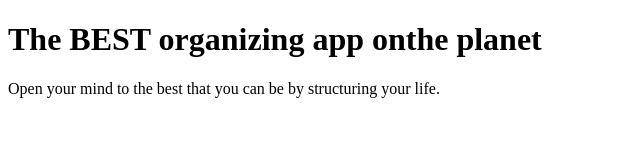
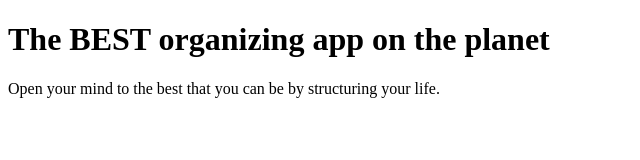
Before and after one commit to itd/Organization-App, a plain HTML site: page Index.html in a window 1280 px wide. Shown: the whole page, without its empty margins (0-640 px from the left). Drawn offline with Linux system fonts and the light colour scheme; files that its build step writes are made by us from their sources.

```diff
--- a/Index.html
+++ b/Index.html
@@ -9,7 +9,7 @@
 <body>
 	<div class="header-block">
 		<div class="heading">
-			<h1>The BEST organizing app onthe planet</h1>
+			<h1>The BEST organizing app on the planet</h1>
 			<p>Open your mind to the best that you can be by structuring your life.</p>
 </body>
 <footer>
```
